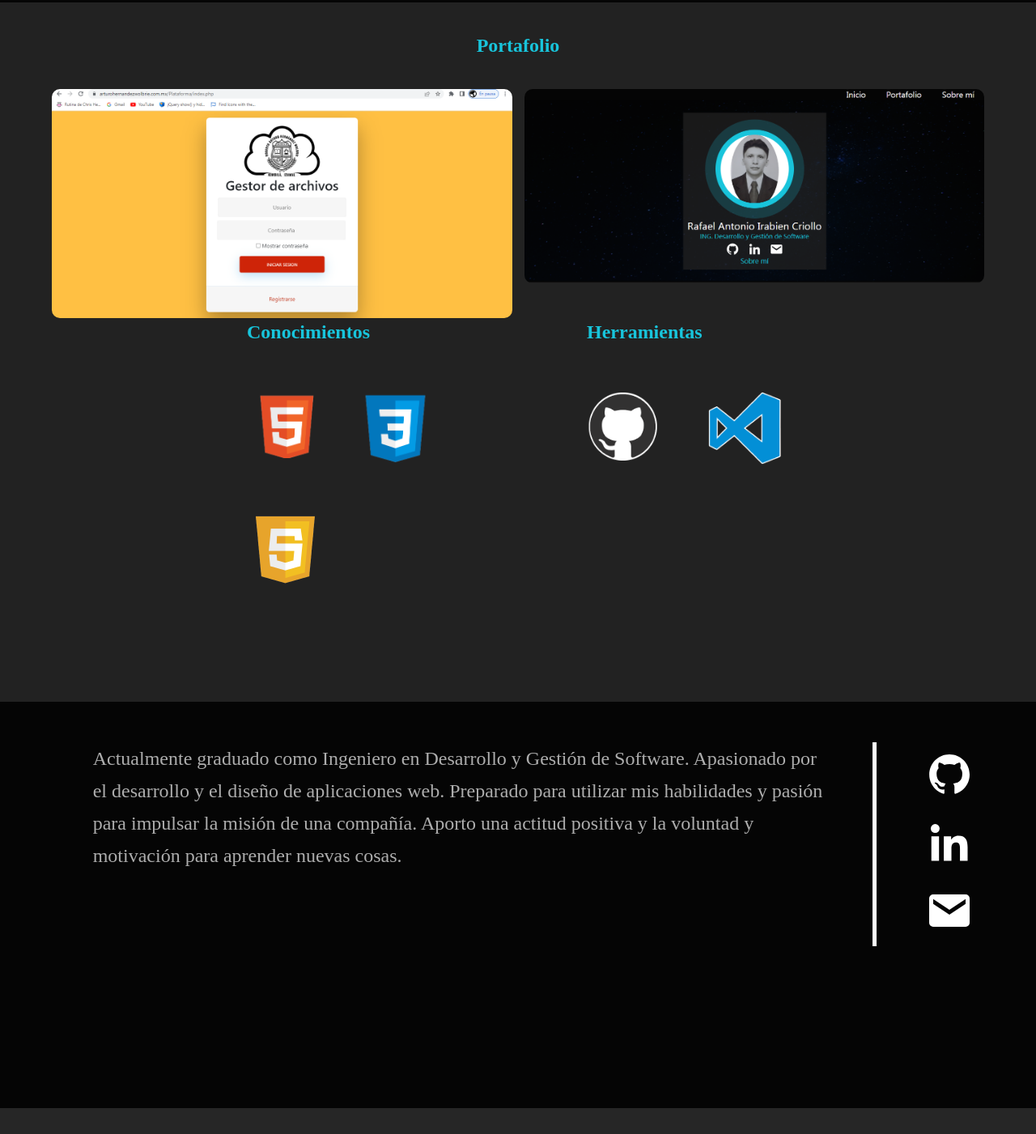
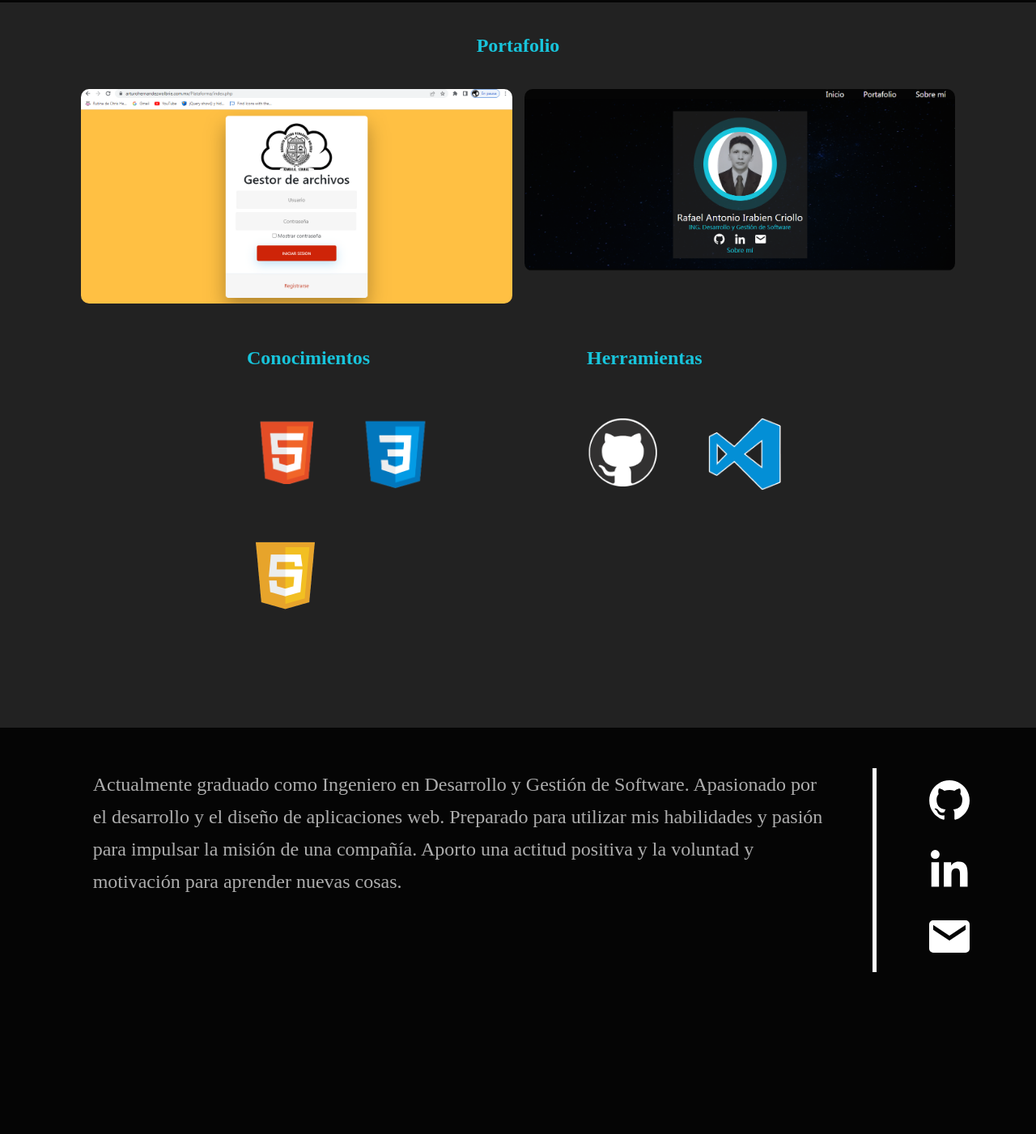
Before and after one commit to RafaelIrabien/Portafolio, a PHP site: page / in a window 1280 px wide. Shown: the part 558-1959 px from the top of the page at 81% size. Before the commit the page ends 1927 px from the top, so only its background shows below. Run offline with PHP 8.4, Linux system fonts and the light colour scheme; some libraries are stand-ins or nearby versions.

Commit message:
Agregar dependencias npm para modals

```diff
--- a/index.php
+++ b/index.php
@@ -6,11 +6,15 @@
     <meta name="viewport" content="width=device-width, initial-scale=1.0">
     <title>Portafolio</title>
     <link rel="stylesheet" href="style.css">
+
+    <!-- Dependencias-->
+    <link rel="stylesheet" href="node_modules/eins-modal/dist/css/eins-modal.min.css">
 </head>
 <body>
 
     <header>
         <div class="hero">
+          <div class="container">
             <div class="navbar">
                 <nav>
                     <ul>
@@ -23,6 +27,7 @@
 
             <img src="img/fondo_header.jpg" alt="">
         </div>
+        </div><!-- Fin de container -->
 
 
         <div class="profile">
@@ -49,12 +54,13 @@
 
 
 
+
         </div>
     </header>
 
     <!-- Sección de Portafolio -->
     <section class="briefcase" id="briefcase">
-        <div class="briefcase-section">
+        <div class="briefcase-section container">
             <h2><span>Portafolio</span></h2>
             <div class="briefcase-grid">
                 <div><img src="img/Gestor de archivos.png" alt=""></div>
@@ -66,7 +72,7 @@
 
     <!-- Sección de Habilidades -->
     <section class="skills">
-        <div class="skill">
+        <div class="skill container">
         <div class="knowledge-part">
             <h2><span>Conocimientos</span></h2>
             <div class="knowledge">
@@ -104,8 +110,8 @@
     </section>
 
     <!-- Sección de Sobre mi -->
-    <section class="about">
-        <div class="about-flex">
+    <section class="about" id="about-me">
+        <div class="about-flex container">
             <div class="about-info">
                 <p>Actualmente graduado como Ingeniero en Desarrollo y Gestión de Software.
                     Apasionado por el desarrollo y el diseño de aplicaciones web. Preparado para utilizar mis habilidades y pasión para impulsar la misión de una compañía.
@@ -121,5 +127,8 @@
         </div>
     </section>
 
+
+    <script src="node_modules/eins-modal/dist/js/eins-modal.min.js"></script>
+
 </body>
 </html>
--- a/style.css
+++ b/style.css
@@ -8,6 +8,14 @@ body {
     font-family: 'Ebrima';
     color: var(--secondary);
 }
+
+/*Hacemos responsive la pagina*/
+.container {
+    max-width: 1200px;
+    margin: 0 auto;
+}
+
+
 
 /* Contiene todos los colores primarios y secundarios
 que utilizará la página */
@@ -194,6 +202,7 @@ section.skills {
 }
 
 .skill {
+    padding: 50px;
     display: grid;
     grid-template-columns: repeat(auto-fit, minmax(250px,auto));
     justify-content: center;
```
Also changed, not shown: package.json (added, +18 -0 lines), package-lock.json (added).
